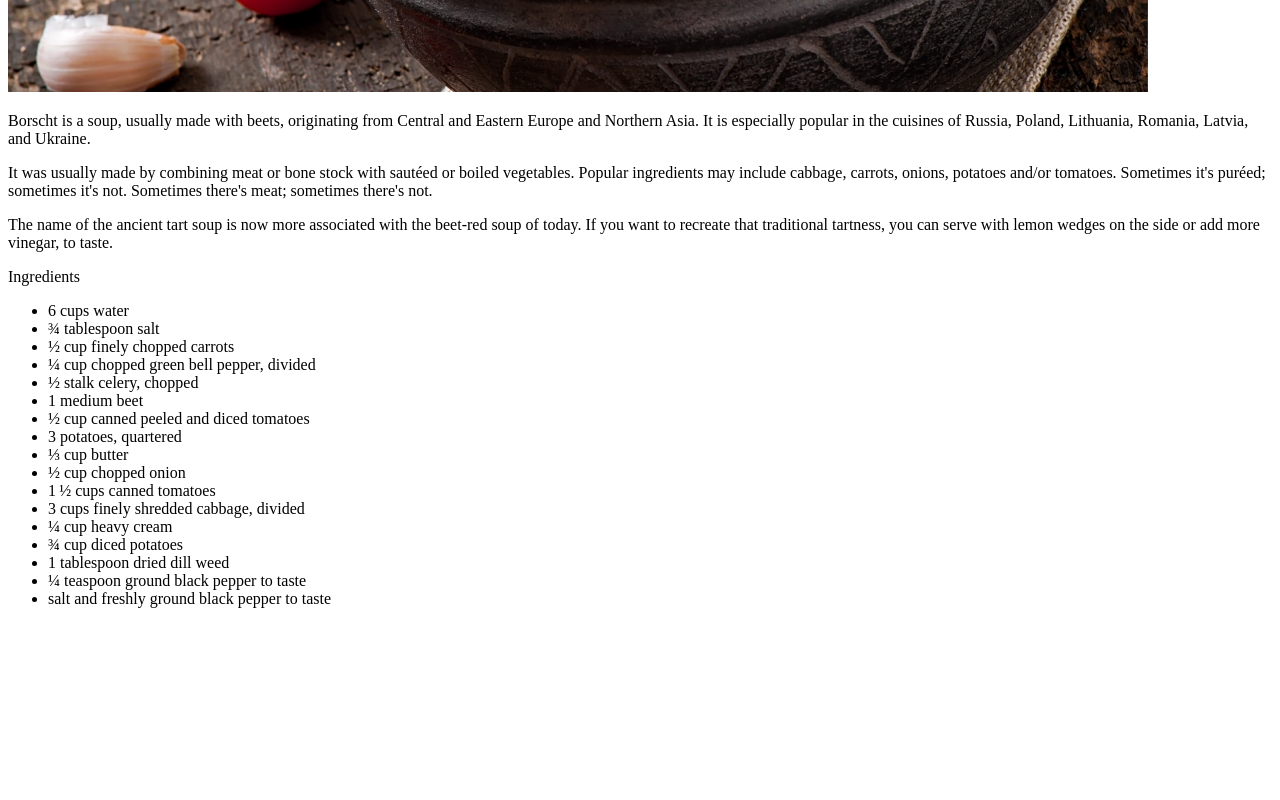
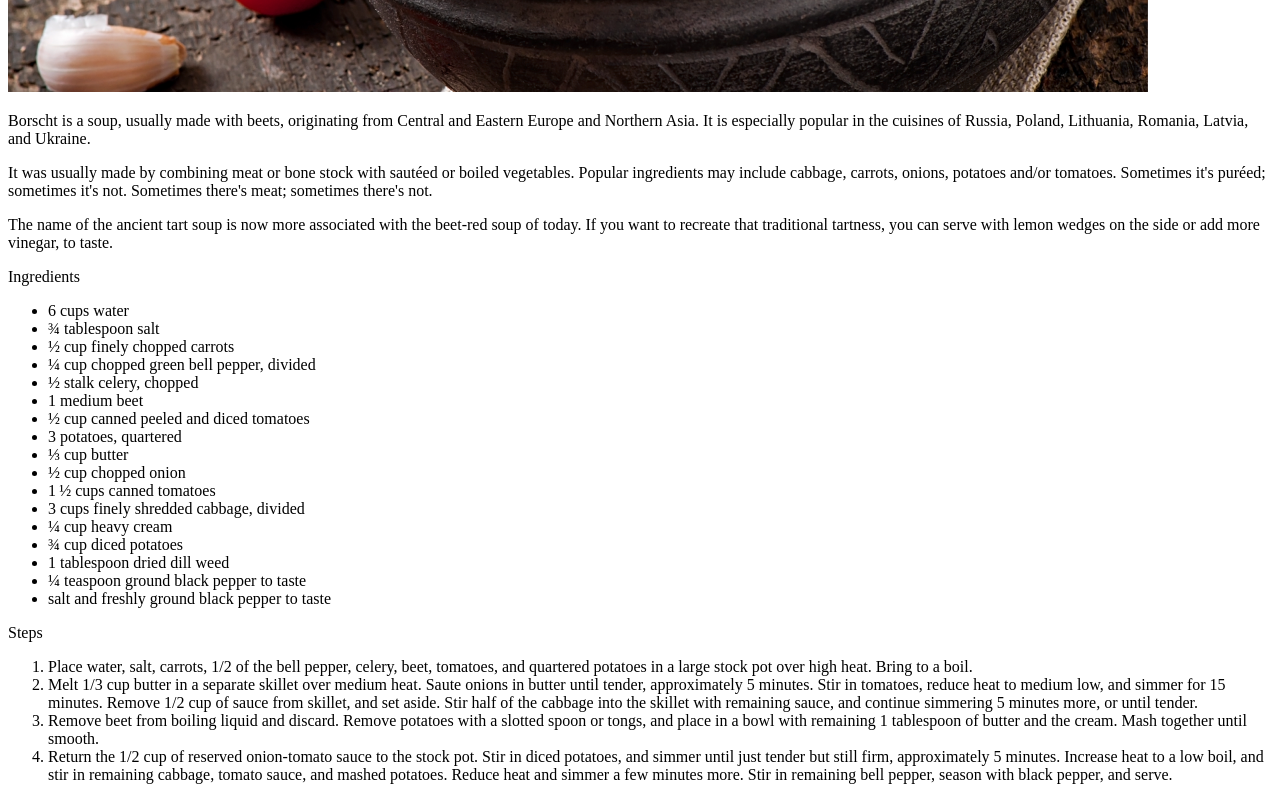
Before and after one commit to MarharytaNed/odin-recipes, a plain HTML site: page recipes/borshcht.html in a window 1280 px wide. Shown: the part 558-1358 px from the top of the page. Before the commit the page ends 1182 px from the top, so only its background shows below. Drawn offline with Linux system fonts and the light colour scheme.

Commit message:
added steps

```diff
--- a/recipes/borshcht.html
+++ b/recipes/borshcht.html
@@ -30,7 +30,13 @@
             <li>¼ teaspoon ground black pepper to taste</li>
             <li>salt and freshly ground black pepper to taste
             </li>
-
         </ul>
+        <p>Steps</p>
+        <ol>
+            <li>Place water, salt, carrots, 1/2 of the bell pepper, celery, beet, tomatoes, and quartered potatoes in a large stock pot over high heat. Bring to a boil.</li>
+            <li>Melt 1/3 cup butter in a separate skillet over medium heat. Saute onions in butter until tender, approximately 5 minutes. Stir in tomatoes, reduce heat to medium low, and simmer for 15 minutes. Remove 1/2 cup of sauce from skillet, and set aside. Stir half of the cabbage into the skillet with remaining sauce, and continue simmering 5 minutes more, or until tender.</li>
+            <li>Remove beet from boiling liquid and discard. Remove potatoes with a slotted spoon or tongs, and place in a bowl with remaining 1 tablespoon of butter and the cream. Mash together until smooth.</li>
+            <li>Return the 1/2 cup of reserved onion-tomato sauce to the stock pot. Stir in diced potatoes, and simmer until just tender but still firm, approximately 5 minutes. Increase heat to a low boil, and stir in remaining cabbage, tomato sauce, and mashed potatoes. Reduce heat and simmer a few minutes more. Stir in remaining bell pepper, season with black pepper, and serve.</li>
+        </ol>
     </body>
 </html>
```
